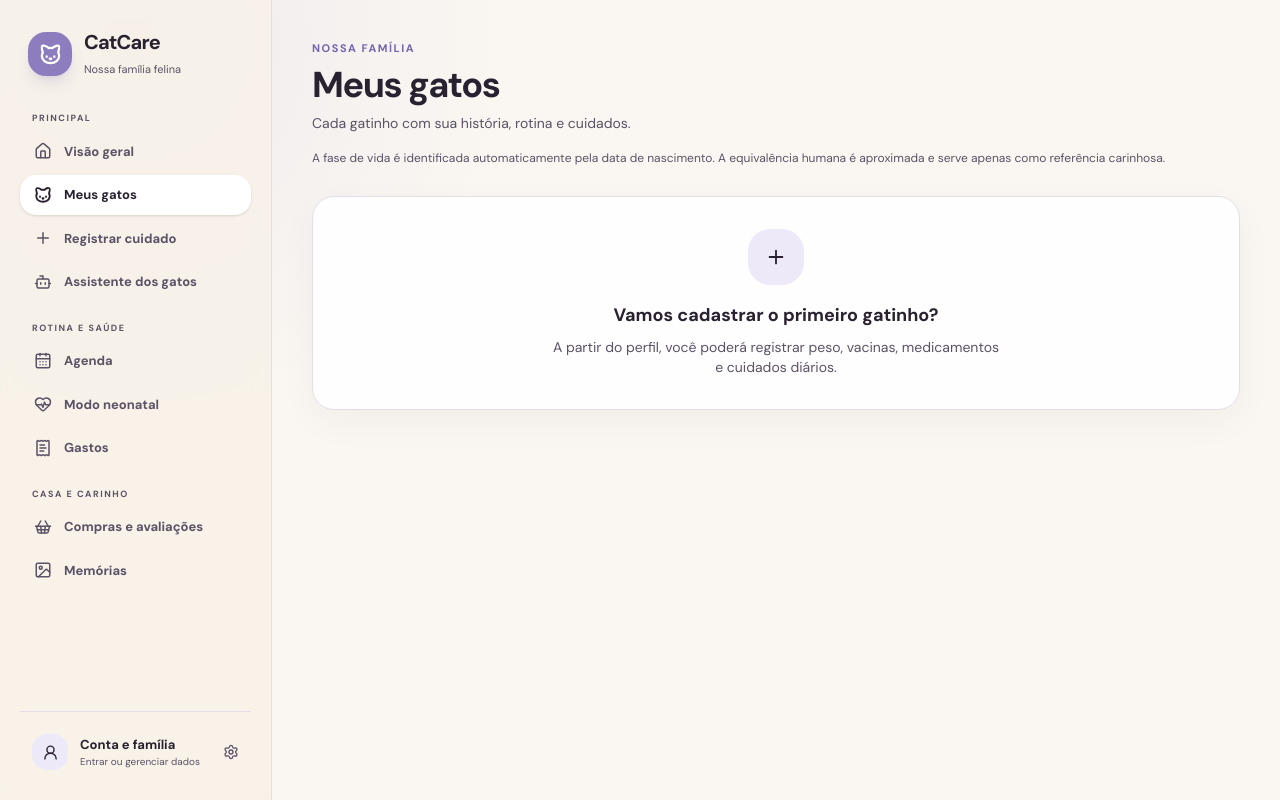
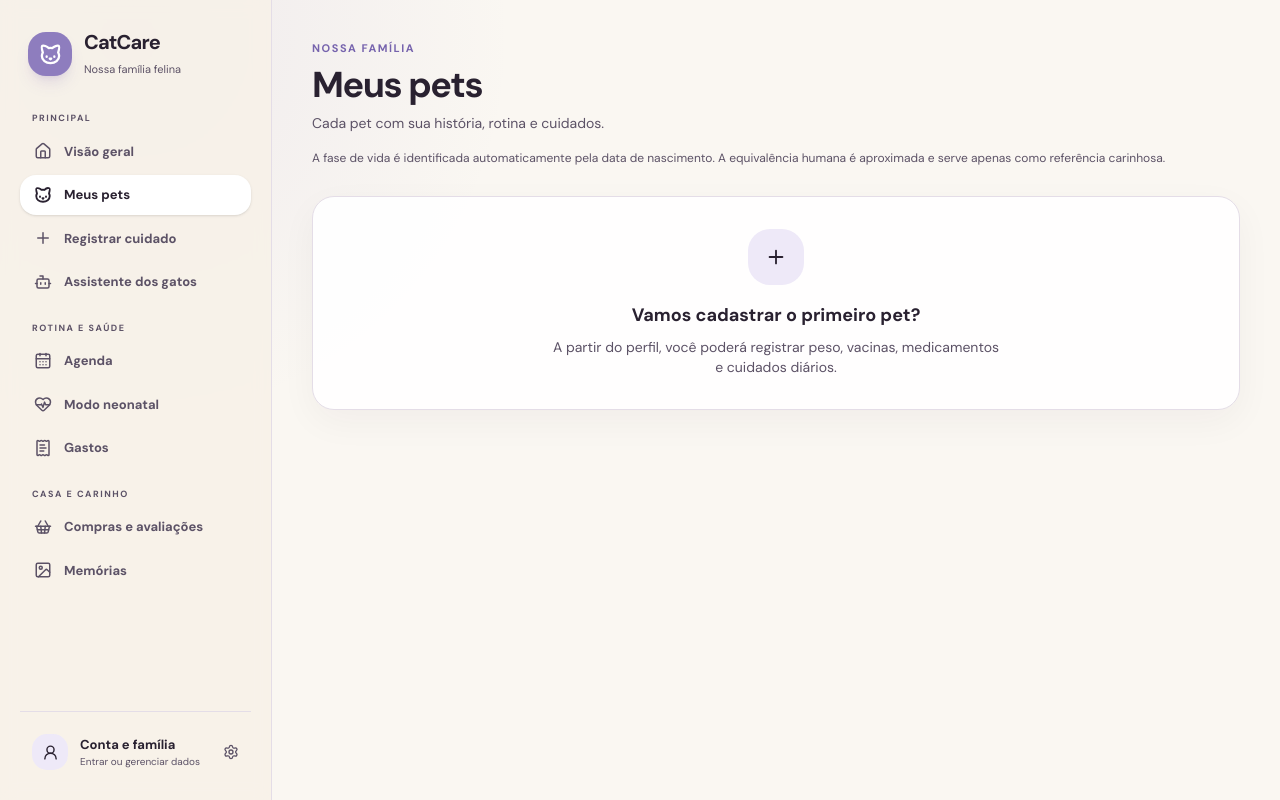
Before and after one commit to gabrielle-git/CatCare, a Next.js app: page /pets in a window 1280 px wide. Built offline with nearby package versions, Linux system fonts and the light colour scheme; no server answers.

Commit message:
refactor(copy): rename gato navigation labels to pet
Update primary navigation and pet list screens to say Meus pets and Adicionar pet while keeping cat-specific wording elsewhere.

Co-authored-by: Cursor <cursoragent@cursor.com>

```diff
--- a/src/app/(app)/page.tsx
+++ b/src/app/(app)/page.tsx
@@ -107,9 +107,9 @@ export default async function HomePage({ searchParams }: { searchParams: Promise
           )}
 
           <section className="cat-card p-5 md:p-6">
-            <div className="flex items-center justify-between gap-3"><div><p className="text-[11px] font-bold uppercase tracking-[0.14em] text-[var(--lavender-strong)]">Família</p><h2 className="mt-1 text-xl font-bold">Meus gatos</h2></div><Link href="/pets" className="focus-ring rounded-xl px-2 py-1 text-xs font-bold text-[var(--lavender-strong)]">Ver todos</Link></div>
+            <div className="flex items-center justify-between gap-3"><div><p className="text-[11px] font-bold uppercase tracking-[0.14em] text-[var(--lavender-strong)]">Família</p><h2 className="mt-1 text-xl font-bold">Meus pets</h2></div><Link href="/pets" className="focus-ring rounded-xl px-2 py-1 text-xs font-bold text-[var(--lavender-strong)]">Ver todos</Link></div>
             {pets.length === 0 ? (
-              <div className="mt-4 rounded-[20px] border border-dashed border-[var(--border)] p-6 text-center"><p className="text-sm font-bold">Nenhum gatinho cadastrado.</p>{editable && <Link href="/pets/new" className="mt-3 inline-flex text-xs font-bold text-[var(--lavender-strong)]">Adicionar o primeiro</Link>}</div>
+              <div className="mt-4 rounded-[20px] border border-dashed border-[var(--border)] p-6 text-center"><p className="text-sm font-bold">Nenhum pet cadastrado.</p>{editable && <Link href="/pets/new" className="mt-3 inline-flex text-xs font-bold text-[var(--lavender-strong)]">Adicionar o primeiro</Link>}</div>
             ) : (
               <div className="mt-5 grid gap-3 sm:grid-cols-2">
                 {pets.slice(0, 4).map((pet) => <Link key={pet.id} href={`/pets/${pet.id}`} className="focus-ring flex items-center gap-3 rounded-[20px] border border-[var(--border)] bg-white p-3.5 transition hover:-translate-y-0.5"><PetAvatar name={pet.name} photoUrl={pet.photo_url} size="sm" /><div className="min-w-0"><p className="truncate font-bold">{pet.name}</p><p className="mt-0.5 truncate text-xs text-[var(--muted)]">{formatWeight(pet.current_weight_grams)} • {formatPetAge(pet.birth_date, pet.birth_date_estimated) ?? "idade não informada"}</p>{formatHumanEquivalentAge(pet.birth_date) && <p className="mt-0.5 truncate text-[10px] text-[var(--muted)]">{formatHumanEquivalentAge(pet.birth_date)}</p>}</div></Link>)}
@@ -134,7 +134,7 @@ export default async function HomePage({ searchParams }: { searchParams: Promise
             <Link href="/agenda" className="focus-ring mt-4 flex items-center justify-center gap-2 rounded-2xl bg-[var(--mint-soft)] px-4 py-3 text-xs font-bold text-[var(--success)]">Abrir agenda <ChevronRight size={15} /></Link>
           </section>
 
-          <section className="rounded-[24px] bg-[var(--cream)] p-5"><p className="flex items-center gap-2 text-sm font-bold"><Cat size={17} /> Visão da família</p><div className="mt-4 grid grid-cols-3 gap-2 text-center"><div><strong className="block text-2xl">{pets.length}</strong><span className="text-[10px] text-[var(--muted)]">gatos</span></div><div><strong className="block text-2xl">{timeline.length}</strong><span className="text-[10px] text-[var(--muted)]">recentes</span></div><div><strong className="block text-2xl">{reminders.length}</strong><span className="text-[10px] text-[var(--muted)]">pendentes</span></div></div></section>
+          <section className="rounded-[24px] bg-[var(--cream)] p-5"><p className="flex items-center gap-2 text-sm font-bold"><Cat size={17} /> Visão da família</p><div className="mt-4 grid grid-cols-3 gap-2 text-center"><div><strong className="block text-2xl">{pets.length}</strong><span className="text-[10px] text-[var(--muted)]">pets</span></div><div><strong className="block text-2xl">{timeline.length}</strong><span className="text-[10px] text-[var(--muted)]">recentes</span></div><div><strong className="block text-2xl">{reminders.length}</strong><span className="text-[10px] text-[var(--muted)]">pendentes</span></div></div></section>
         </aside>
       </div>
     </div>
--- a/src/app/(app)/pets/[id]/edit/page.tsx
+++ b/src/app/(app)/pets/[id]/edit/page.tsx
@@ -26,7 +26,7 @@ export default async function EditPetPage({ params, searchParams }: { params: Pr
         <button type="submit" className="focus-ring mt-7 w-full rounded-2xl bg-[var(--graphite)] px-5 py-3.5 text-sm font-bold text-white">Salvar alterações</button>
       </form>
       <form action={archive} className="mt-4">
-        <ConfirmButton message={`Arquivar ${pet.name}? O perfil some das listas, mas todo o histórico fica guardado.`} className="focus-ring flex w-full items-center justify-center gap-2 rounded-2xl border border-[var(--border)] bg-white px-5 py-3 text-sm font-bold text-[var(--muted)]"><Archive size={17} /> Arquivar gatinho</ConfirmButton>
+        <ConfirmButton message={`Arquivar ${pet.name}? O perfil some das listas, mas todo o histórico fica guardado.`} className="focus-ring flex w-full items-center justify-center gap-2 rounded-2xl border border-[var(--border)] bg-white px-5 py-3 text-sm font-bold text-[var(--muted)]"><Archive size={17} /> Arquivar pet</ConfirmButton>
       </form>
     </div>
   );
--- a/src/app/(app)/pets/[id]/page.tsx
+++ b/src/app/(app)/pets/[id]/page.tsx
@@ -57,7 +57,7 @@ export default async function PetDetailPage({ params, searchParams }: { params:
 
   return (
     <div className="mx-auto w-full max-w-[1040px] px-5 pb-8 pt-7 md:px-8 lg:px-10 lg:py-10">
-      <Link href="/pets" className="focus-ring inline-flex items-center gap-2 rounded-xl py-2 text-sm font-bold text-[var(--muted)]"><ArrowLeft size={17} /> Meus gatos</Link>
+      <Link href="/pets" className="focus-ring inline-flex items-center gap-2 rounded-xl py-2 text-sm font-bold text-[var(--muted)]"><ArrowLeft size={17} /> Meus pets</Link>
       {(flags.created || flags.updated || flags.saved) && <div className="mt-5 rounded-[20px] bg-[var(--mint-soft)] px-4 py-3 text-sm font-semibold text-[var(--success)]">Tudo salvo direitinho.</div>}
 
       <section className="cat-card mt-5 overflow-hidden">
--- a/src/app/(app)/pets/new/page.tsx
+++ b/src/app/(app)/pets/new/page.tsx
@@ -9,10 +9,10 @@ export default async function NewPetPage({ searchParams }: { searchParams: Promi
   const configured = hasSupabaseEnv();
   return (
     <div className="mx-auto w-full max-w-[760px] px-5 pb-8 pt-7 md:px-8 lg:py-10">
-      <Link href="/pets" className="focus-ring inline-flex items-center gap-2 rounded-xl py-2 text-sm font-bold text-[var(--muted)]"><ArrowLeft size={17} /> Meus gatos</Link>
+      <Link href="/pets" className="focus-ring inline-flex items-center gap-2 rounded-xl py-2 text-sm font-bold text-[var(--muted)]"><ArrowLeft size={17} /> Meus pets</Link>
       <header className="mt-5">
         <p className="text-[11px] font-bold uppercase tracking-[0.14em] text-[var(--lavender-strong)]">Novo membro</p>
-        <h1 className="mt-2 text-3xl font-bold tracking-[-0.04em]">Adicionar gatinho</h1>
+        <h1 className="mt-2 text-3xl font-bold tracking-[-0.04em]">Adicionar pet</h1>
         <p className="mt-2 text-sm text-[var(--muted)]">Só o essencial agora. Você pode completar e editar depois.</p>
       </header>
 
@@ -21,7 +21,7 @@ export default async function NewPetPage({ searchParams }: { searchParams: Promi
 
       <form action={createPet} className="cat-card mt-6 p-5 md:p-7">
         <PetFields includeInitialWeight disabled={!configured} />
-        <button disabled={!configured} type="submit" className="focus-ring mt-7 w-full rounded-2xl bg-[var(--graphite)] px-5 py-3.5 text-sm font-bold text-white shadow-lg shadow-[#2a2230]/15">Salvar gatinho</button>
+        <button disabled={!configured} type="submit" className="focus-ring mt-7 w-full rounded-2xl bg-[var(--graphite)] px-5 py-3.5 text-sm font-bold text-white shadow-lg shadow-[#2a2230]/15">Salvar pet</button>
       </form>
     </div>
   );
--- a/src/app/(app)/pets/page.tsx
+++ b/src/app/(app)/pets/page.tsx
@@ -28,11 +28,11 @@ export default async function PetsPage({ searchParams }: { searchParams: Promise
       <header className="flex items-end justify-between gap-4">
         <div>
           <p className="text-[11px] font-bold uppercase tracking-[0.14em] text-[var(--lavender-strong)]">Nossa família</p>
-          <h1 className="mt-2 text-3xl font-bold tracking-[-0.04em] md:text-4xl">Meus gatos</h1>
-          <p className="mt-2 text-sm text-[var(--muted)]">Cada gatinho com sua história, rotina e cuidados.</p>
+          <h1 className="mt-2 text-3xl font-bold tracking-[-0.04em] md:text-4xl">Meus pets</h1>
+          <p className="mt-2 text-sm text-[var(--muted)]">Cada pet com sua história, rotina e cuidados.</p>
         </div>
         {editable && <Link href="/pets/new" className="focus-ring inline-flex shrink-0 items-center gap-2 rounded-2xl bg-[var(--graphite)] px-4 py-3 text-sm font-bold text-white shadow-lg shadow-[#2a2230]/15">
-          <Plus size={18} /> <span className="hidden sm:inline">Adicionar gato</span><span className="sm:hidden">Adicionar</span>
+          <Plus size={18} /> <span className="hidden sm:inline">Adicionar pet</span><span className="sm:hidden">Adicionar</span>
         </Link>}
       </header>
 
@@ -43,7 +43,7 @@ export default async function PetsPage({ searchParams }: { searchParams: Promise
       {pets.length === 0 ? (
         <section className="cat-card mt-7 p-8 text-center">
           <div className="mx-auto grid size-14 place-items-center rounded-[22px] bg-[var(--lavender-soft)]"><Plus size={22} /></div>
-          <h2 className="mt-4 text-lg font-bold">Vamos cadastrar o primeiro gatinho?</h2>
+          <h2 className="mt-4 text-lg font-bold">Vamos cadastrar o primeiro pet?</h2>
           <p className="mx-auto mt-2 max-w-md text-sm text-[var(--muted)]">A partir do perfil, você poderá registrar peso, vacinas, medicamentos e cuidados diários.</p>
         </section>
       ) : (
--- a/src/app/(app)/settings/page.tsx
+++ b/src/app/(app)/settings/page.tsx
@@ -35,7 +35,7 @@ export default async function SettingsPage({ searchParams }: { searchParams: Pro
   const rows = [
     { label: "Família e membros", detail: `${data.members} ${data.members === 1 ? "pessoa com acesso" : "pessoas com acesso"}`, href: "/settings/members", icon: UsersRound, tone: "bg-[var(--rose-soft)]" },
     { label: "Privacidade e exportação", detail: signedIn ? "Baixe uma cópia JSON dos dados da família." : "A exportação fica disponível após entrar.", href: signedIn ? "/api/export" : "/login", icon: ShieldCheck, tone: "bg-[var(--mint-soft)]" },
-    { label: "Meus gatos", detail: `${data.activePets} ativos • ${data.archivedPets} arquivados`, href: "/pets", icon: Cat, tone: "bg-[var(--peach)]" },
+    { label: "Meus pets", detail: `${data.activePets} ativos • ${data.archivedPets} arquivados`, href: "/pets", icon: Cat, tone: "bg-[var(--peach)]" },
   ];
 
   const activeOwned = data.households.find((item) => item.is_active && isOwner(item.role));
--- a/src/components/bottom-nav.tsx
+++ b/src/components/bottom-nav.tsx
@@ -6,7 +6,7 @@ import { CalendarDays, Cat, Home, Menu, Plus } from "lucide-react";
 
 const items = [
   { href: "/", label: "Início", icon: Home },
-  { href: "/pets", label: "Gatos", icon: Cat },
+  { href: "/pets", label: "Pets", icon: Cat },
   { href: "/records/new", label: "Registrar", icon: Plus, primary: true },
   { href: "/agenda", label: "Agenda", icon: CalendarDays },
   { href: "/more", label: "Mais", icon: Menu },
--- a/src/components/desktop-sidebar.tsx
+++ b/src/components/desktop-sidebar.tsx
@@ -21,7 +21,7 @@ const sections = [
     label: "Principal",
     items: [
       { href: "/", label: "Visão geral", icon: Home },
-      { href: "/pets", label: "Meus gatos", icon: Cat },
+      { href: "/pets", label: "Meus pets", icon: Cat },
       { href: "/records/new", label: "Registrar cuidado", icon: Plus },
       { href: "/assistant", label: "Assistente dos gatos", icon: Bot },
     ],
```
